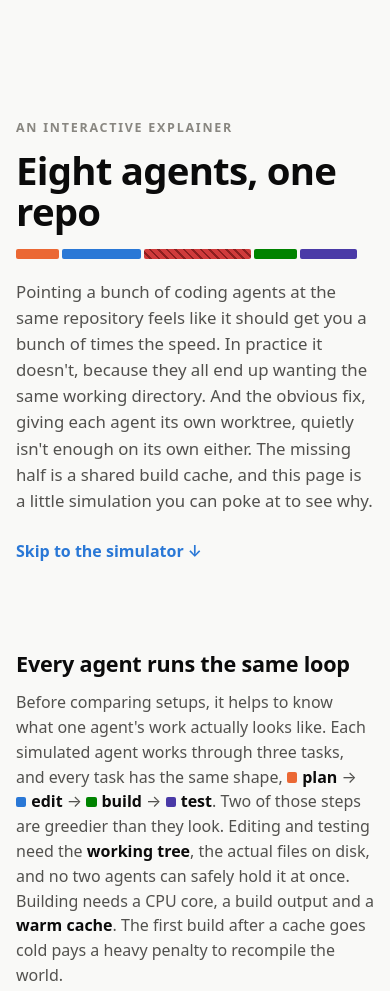
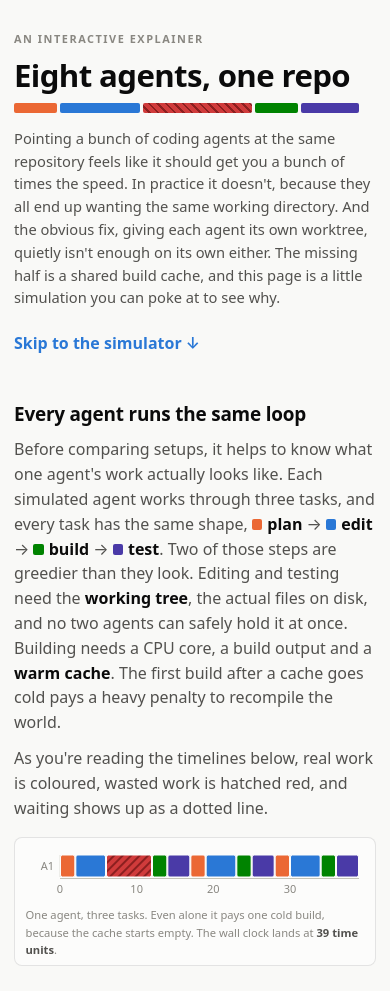
Before and after one commit to comp4020-agentic-coding-studio/comp4020-ass1-PressJump, a website built with Vite: page index.html in a window 390 px wide. Shown: the top 991 px of the page. Built offline with nearby package versions, Linux system fonts and the light colour scheme.

Commit message:
fix: pull the small-screen layout back, real phone read too zoomed in
The emulated 375px viewport passed, but opened from an actual phone over
the LAN the type and spacing read like a desktop page scaled up. Smaller
root font, tighter hero type and tighter paddings under 44rem.

```diff
--- a/index.html
+++ b/index.html
@@ -152,6 +152,11 @@
   .readout .hero-num { font-size: 2.2rem; font-weight: 700; line-height: 1.1; }
   .readout .sub { font-size: 0.8rem; color: var(--ink-2); }
   @media (max-width: 44rem) {
+    html { font-size: 14px; }
+    .hero { padding: 2.2rem 1rem 1.6rem; }
+    .hero h1 { font-size: clamp(1.8rem, 8vw, 2.4rem); }
+    .hero .strip { margin: 0.8rem 0 1rem; }
+    .section { padding: 1.5rem 1rem; }
     .stage { flex-direction: column-reverse; }
     .readout { display: flex; align-items: baseline; gap: 0.5rem; }
     .readout .hero-num { font-size: 1.6rem; }
```
